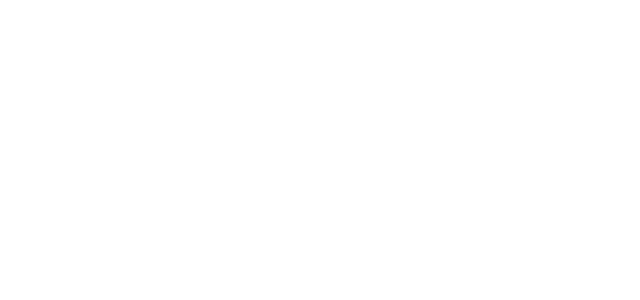
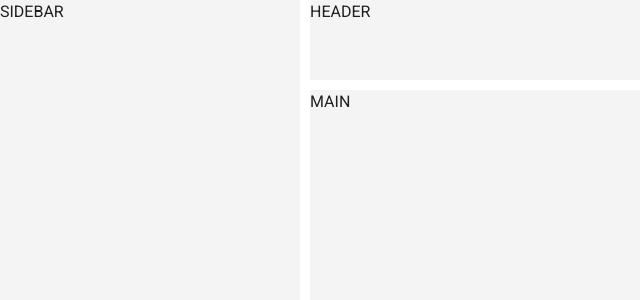
Before and after one commit to YasinMahmoudi/reactjs-crm-dashboard, a React (Vite) app: page /dashboard in a window 1280 px wide. Before the commit this address had no page. Shown: the top 300 px of the page, without its empty margins (0-640 px from the left). Built offline with nearby package versions, Linux system fonts and the light colour scheme.

Commit message:
Add a general app layout for dashboard pages

```diff
--- a/src/App.jsx
+++ b/src/App.jsx
@@ -1,6 +1,8 @@
 import { BrowserRouter, Route, Routes } from 'react-router';
 import Login from './pages/Auth';
 import ForgetPassword from './features/auth/ForgetPassword';
+import Dashboard from './pages/dashboard';
+import AppLayout from './layouts/AppLayout';
 
 export default function App() {
   return (
@@ -15,6 +17,13 @@
           path="forget-password"
           element={<ForgetPassword />}
         />
+
+        <Route element={<AppLayout />}>
+          <Route
+            path="dashboard"
+            element={<Dashboard />}
+          />
+        </Route>
       </Routes>
     </BrowserRouter>
   );
--- a/src/features/auth/Login.jsx
+++ b/src/features/auth/Login.jsx
@@ -1,10 +1,12 @@
 import { Button, Checkbox, FormControlLabel, TextField } from '@mui/material';
 import AuthLayout from '../../layouts/AuthLayout';
 import AuthBox from '../../components/AuthBox';
-import { Link } from 'react-router';
+import { Link, useNavigate } from 'react-router';
 import { Row } from '../../components/Row';
 
 export default function Login() {
+  const navigate = useNavigate();
+
   return (
     <AuthLayout>
       <AuthBox title="Sign In">
@@ -35,7 +37,7 @@
               textTransform: 'capitalize',
               '> a': {
                 textDecoration: 'none',
-                color:'inherit'
+                color: 'inherit',
               },
             }}>
             <Link to="/forget-password">Forgot Password</Link>
@@ -45,7 +47,8 @@
         <Button
           variant="contained"
           disableElevation
-          fullWidth>
+          fullWidth
+          onClick={() => navigate('/dashboard', { replace: true })}>
           Log In
         </Button>
       </AuthBox>
--- /dev/null
+++ b/src/layouts/AppLayout.jsx
@@ -0,0 +1,45 @@
+import styled from 'styled-components';
+
+const StyledAppLayout = styled.div`
+  --sidebar-width: 300px;
+  --gap-size: 10px;
+  --header-height: 80px;
+  --bg-section: rgba(244, 244, 244, 1);
+
+  height: 100dvh;
+  display: grid;
+  grid-template-columns: var(--sidebar-width) 1fr;
+  grid-template-rows: var(--header-height) 1fr;
+  gap: var(--gap-size);
+
+  > * {
+    background-color: var(--bg-section);
+  }
+`;
+
+const Sidebar = styled.aside`
+  grid-column: 1 / 2;
+  grid-row: 1/ -1;
+`;
+
+const Header = styled.header`
+  grid-column: 2 / -1;
+  grid-row: 1 / 2;
+`;
+
+const Main = styled.main`
+  grid-column: 2 / -1;
+  grid-row: 2 / -1;
+  height: calc(100dvh - var(--header-height) - var(--gap-size));
+  overflow-y: auto;
+`;
+
+export default function AppLayout() {
+  return (
+    <StyledAppLayout>
+      <Sidebar>SIDEBAR</Sidebar>
+      <Header>HEADER</Header>
+      <Main>MAIN</Main>
+    </StyledAppLayout>
+  );
+}
--- /dev/null
+++ b/src/pages/Dashboard/index.jsx
@@ -0,0 +1,3 @@
+export default function Dashboard() {
+  return <div>Dashboard</div>;
+}
```
